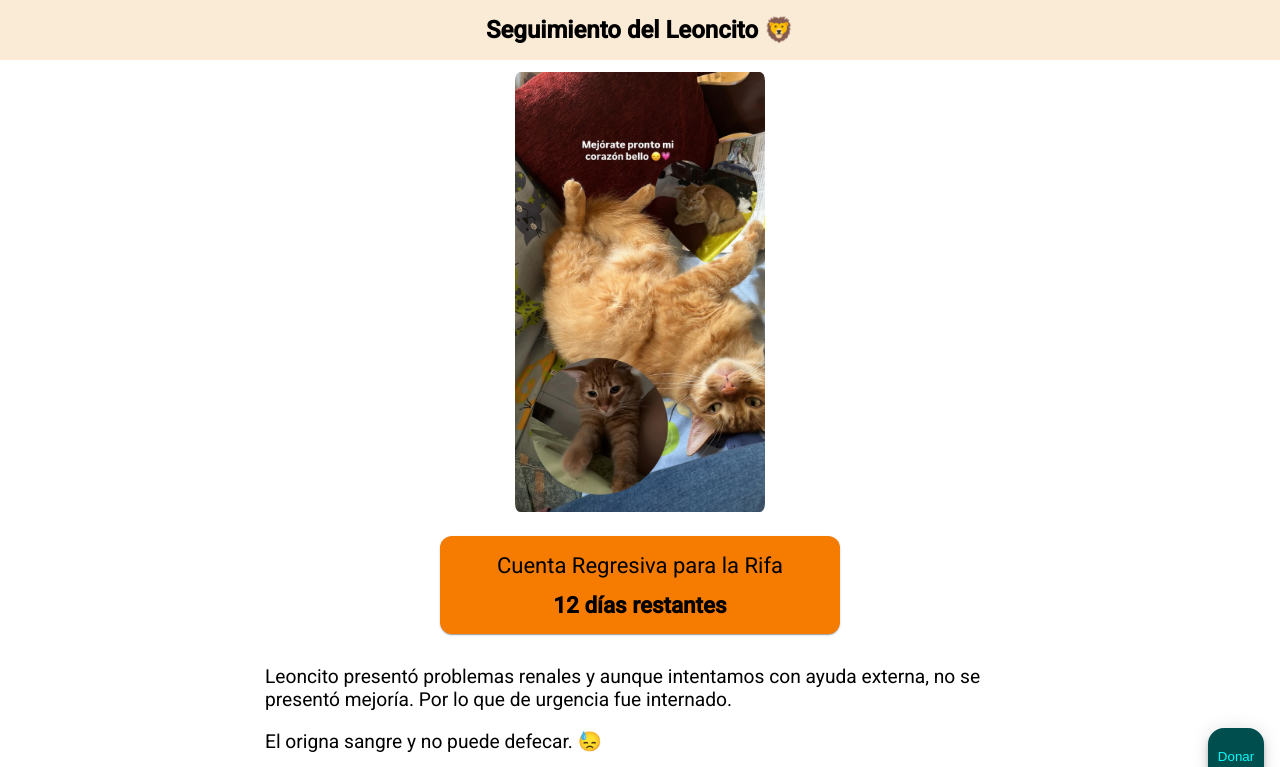
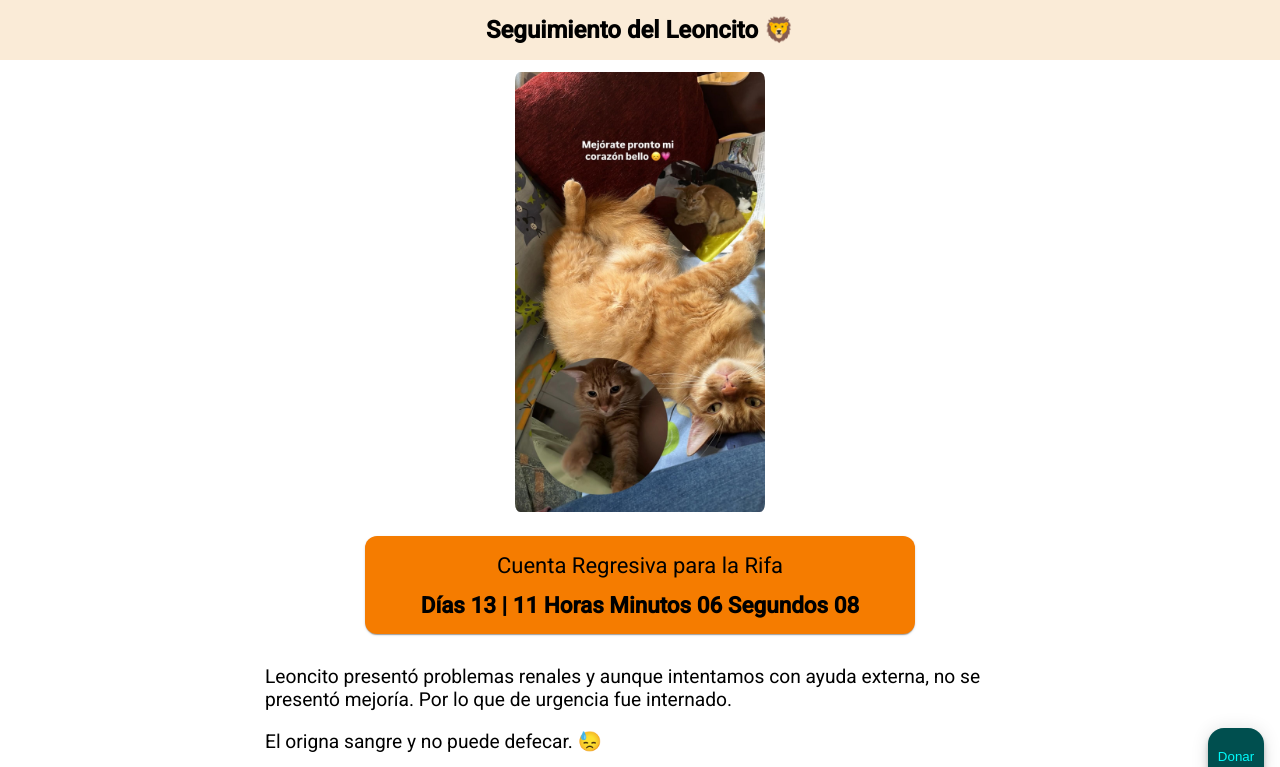
Before and after one commit to CristopherVanegas/Leoncito, an Angular app: page / in a window 1280 px wide. Shown: the top 767 px of the page. Built offline with nearby package versions, Linux system fonts and the light colour scheme.

Commit message:
Actualizacion en el contador regresivo para la rif

```diff
--- a/src/app/countdown/countdown.component.css
+++ b/src/app/countdown/countdown.component.css
@@ -5,10 +5,16 @@
   height: 100%;
 }
 
+h2 {
+  font-size: 24px;
+  font-weight: bold;
+  margin-top: 10px;
+}
+
 .countdown-card {
   text-align: center;
   margin: 12px auto;
-  width: 400px;
+  width: 550px;
   background-color: #f57c00;
 }
 
--- a/src/app/countdown/countdown.component.html
+++ b/src/app/countdown/countdown.component.html
@@ -7,6 +7,7 @@
     </mat-card-header>
     <mat-card-content>
       <h3>{{ formattedTime }}</h3>
+      <!-- Mostramos el tiempo en el formato solicitado -->
     </mat-card-content>
   </mat-card>
 </div>
--- a/src/app/countdown/countdown.component.ts
+++ b/src/app/countdown/countdown.component.ts
@@ -1,18 +1,22 @@
 import { Component, OnInit, OnDestroy } from '@angular/core';
-import { MatCardModule } from '@angular/material/card'; // Asegúrate de importar MatCardModule
+import { MatCardModule } from '@angular/material/card';
 
 @Component({
   selector: 'app-countdown',
-  standalone: true, // Usar esta propiedad si estás trabajando sin módulos
-  imports: [MatCardModule], // Importar MatCardModule para usar los componentes de Angular Material
+  standalone: true,
+  imports: [MatCardModule],
   templateUrl: './countdown.component.html',
   styleUrls: ['./countdown.component.css'],
 })
 export class CountdownComponent implements OnInit, OnDestroy {
-  public timeLeft: number = 0;
+  public daysRemaining: number = 0;
+  public hoursRemaining: number = 0;
+  public minutesRemaining: number = 0;
+  public secondsRemaining: number = 0;
   private intervalId: any;
-  public targetDate: Date = new Date('2025-04-06T00:00:00'); // Fecha de la rifa
-  public daysRemaining: number = 0;
+
+  // Fecha objetivo: 6 de abril de 2024 a las 14:00 (hora Ecuador)
+  public targetDate: Date = new Date('2025-04-06T14:00:00-05:00'); // Hora Ecuador (UTC -5)
 
   constructor() {}
 
@@ -37,16 +41,32 @@ export class CountdownComponent implements OnInit, OnDestroy {
     const timeDiff = this.targetDate.getTime() - now.getTime();
 
     if (timeDiff > 0) {
-      this.daysRemaining = Math.floor(timeDiff / (1000 * 3600 * 24)); // Calcular días restantes
+      this.daysRemaining = Math.floor(timeDiff / (1000 * 3600 * 24)); // Días restantes
+      this.hoursRemaining = Math.floor(
+        (timeDiff % (1000 * 3600 * 24)) / (1000 * 3600)
+      ); // Horas restantes
+      this.minutesRemaining = Math.floor(
+        (timeDiff % (1000 * 3600)) / (1000 * 60)
+      ); // Minutos restantes
+      this.secondsRemaining = Math.floor((timeDiff % (1000 * 60)) / 1000); // Segundos restantes
     } else {
-      this.daysRemaining = 0; // Si ya pasó la fecha, mostramos 0 días
+      this.daysRemaining = 0;
+      this.hoursRemaining = 0;
+      this.minutesRemaining = 0;
+      this.secondsRemaining = 0;
       clearInterval(this.intervalId); // Detener la cuenta cuando llegue a la fecha
     }
   }
 
   get formattedTime(): string {
-    return `${this.daysRemaining} día${
-      this.daysRemaining !== 1 ? 's' : ''
-    } restante${this.daysRemaining !== 1 ? 's' : ''}`;
+    return `Días ${this.daysRemaining} | ${this.padTime(
+      this.hoursRemaining
+    )} Horas Minutos ${this.padTime(
+      this.minutesRemaining
+    )} Segundos ${this.padTime(this.secondsRemaining)}`;
+  }
+
+  private padTime(time: number): string {
+    return time < 10 ? `0${time}` : `${time}`;
   }
 }
```
